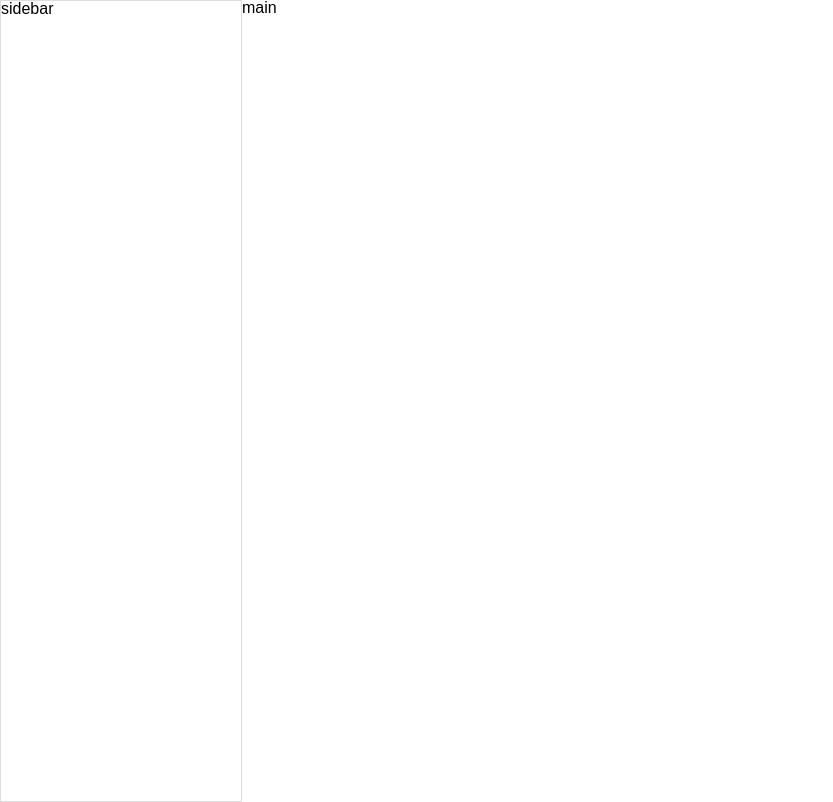
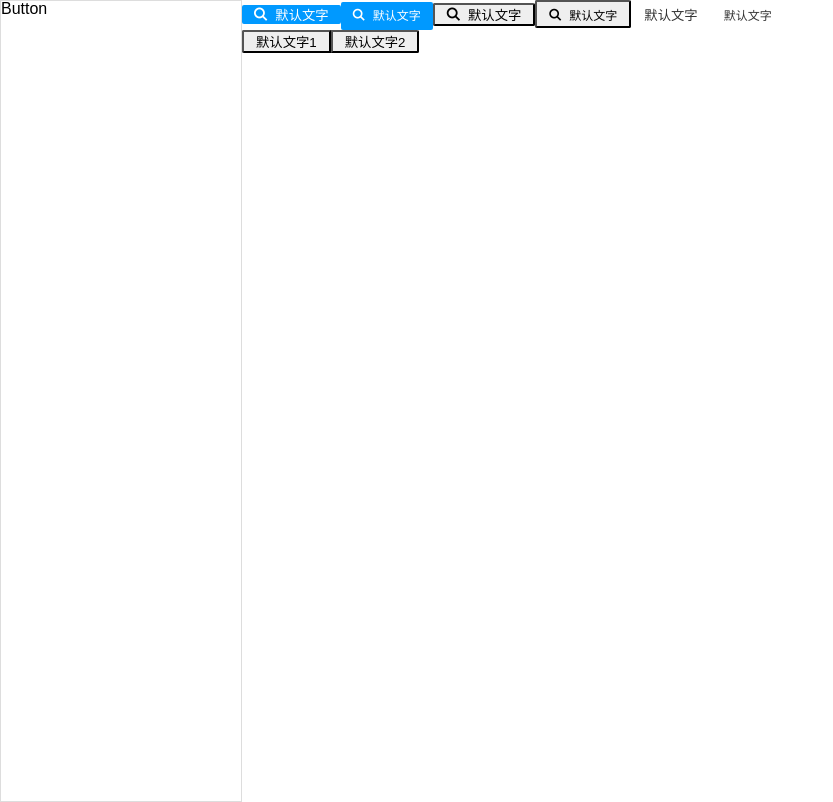
Before and after one commit to Mammut-FE/bdms-ui, a React app: page / in a window 1280 px wide. Shown: the whole page, without its empty margins (0-833 px from the left). Built offline with nearby package versions, Linux system fonts and the light colour scheme.

Commit message:
feat: 调整button组件为typescript

```diff
--- a/src/App.tsx
+++ b/src/App.tsx
@@ -7,20 +7,37 @@
 import React, { Component } from 'react';
 import styles from './App.scss';
 
+import Button from './components/button/Button';
+
 class App extends Component {
   constructor(props) {
     super(props);
   }
 
+  public clickButton() {
+    console.log('button click');
+  }
+
   public render() {
     return (<div className={styles.wrap}>
-        <div className={styles.sidebar}>
-          sidebar
-        </div>
-        <div className={styles.main}>
-          main
-        </div>
-      </div>);
+      <div className={styles.sidebar}>
+        <ul>
+          <li>Button</li>
+        </ul>
+      </div>
+      <div className={styles.main}>
+        <Button className={styles.item} type="primary" icon="search" onClick={this.clickButton}>默认文字</Button>
+        <Button type="primary" icon="search" onClick={this.clickButton} size='small'>默认文字</Button>
+        <Button icon="search" onClick={this.clickButton}>默认文字</Button>
+        <Button icon="search" onClick={this.clickButton} size='small'>默认文字</Button>
+        <Button type="text" onClick={this.clickButton}>默认文字</Button>
+        <Button type="text" size='small' onClick={this.clickButton}>默认文字</Button>
+        <Button.Group>
+          <Button className={styles.item} onClick={this.clickButton}>默认文字1</Button>
+          <Button className={styles.item} onClick={this.clickButton}>默认文字2</Button>
+        </Button.Group>
+      </div>
+    </div>);
   }
 }
 
--- /dev/null
+++ b/src/components/button/Button.tsx
@@ -0,0 +1,42 @@
+import classNames from 'classnames/bind';
+import React, { Component } from 'react';
+
+import buttonStyle from './button.scss';
+import ButtonGroup from './ButtonGroup';
+
+interface IButtonProps {
+  className?: string;
+  disabled?: boolean;
+  icon?: string;
+  type?: string;
+  size?: string;
+  onClick?: (e: Event) => void;
+}
+
+export default class Button extends Component<IButtonProps> {
+  public static Group = ButtonGroup;
+
+  public onClick = e => {
+    if (this.props.onClick) {
+      this.props.onClick(e);
+    }
+  };
+
+  public render() {
+    const {className, disabled, icon, children} = this.props;
+
+    const cx = classNames.bind(buttonStyle);
+
+    const classes = cx('u-btn', className, {
+      [`u-btn-${this.props.type}`]: true,
+      [`u-btn-${this.props.size}`]: true
+    });
+
+    return (<button className={classes} disabled={disabled} onClick={this.onClick}>
+      {icon && <i className={`icon icon-${icon}`}/>}
+      <span style={{paddingLeft: icon && children ? '8px' : ''}}>
+          {children}
+        </span>
+    </button>);
+  }
+}
--- /dev/null
+++ b/src/components/button/ButtonGroup.tsx
@@ -0,0 +1,7 @@
+import React from 'react';
+// import Button from './Button';
+import styles from './button.scss';
+
+const ButtonGroup = (props) => (<div className={styles['u-button-group']}>{props.children}</div>);
+
+export default ButtonGroup;
--- /dev/null
+++ b/src/components/button/index.ts
@@ -0,0 +1,3 @@
+import Button from './Button';
+
+export default Button;
--- a/tslint.json
+++ b/tslint.json
@@ -4,7 +4,11 @@
     "exclude": [
       "config/**/*.js",
       "node_modules/**/*.ts",
-      "src/**/*.js"
+      "src/**/*.js",
+      "src/lesson/**"
     ]
+  },
+  "rules": {
+    "no-console": false
   }
 }
```
Also changed, not shown: src/components/button/Button.js (deleted, +0 -42 lines), src/components/button/ButtonGroup.js (deleted, +0 -11 lines), src/components/button/index.js (deleted, +0 -7 lines).
